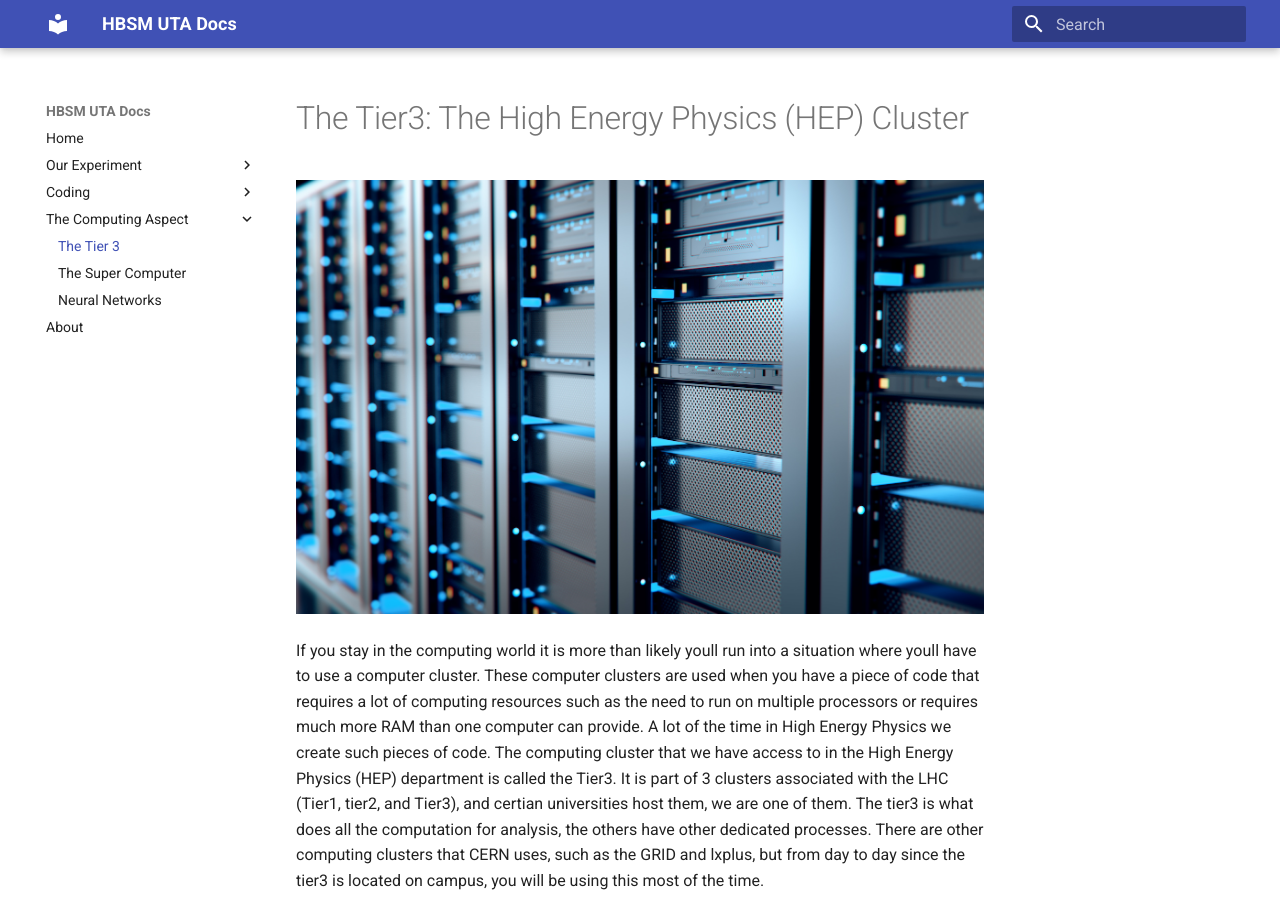
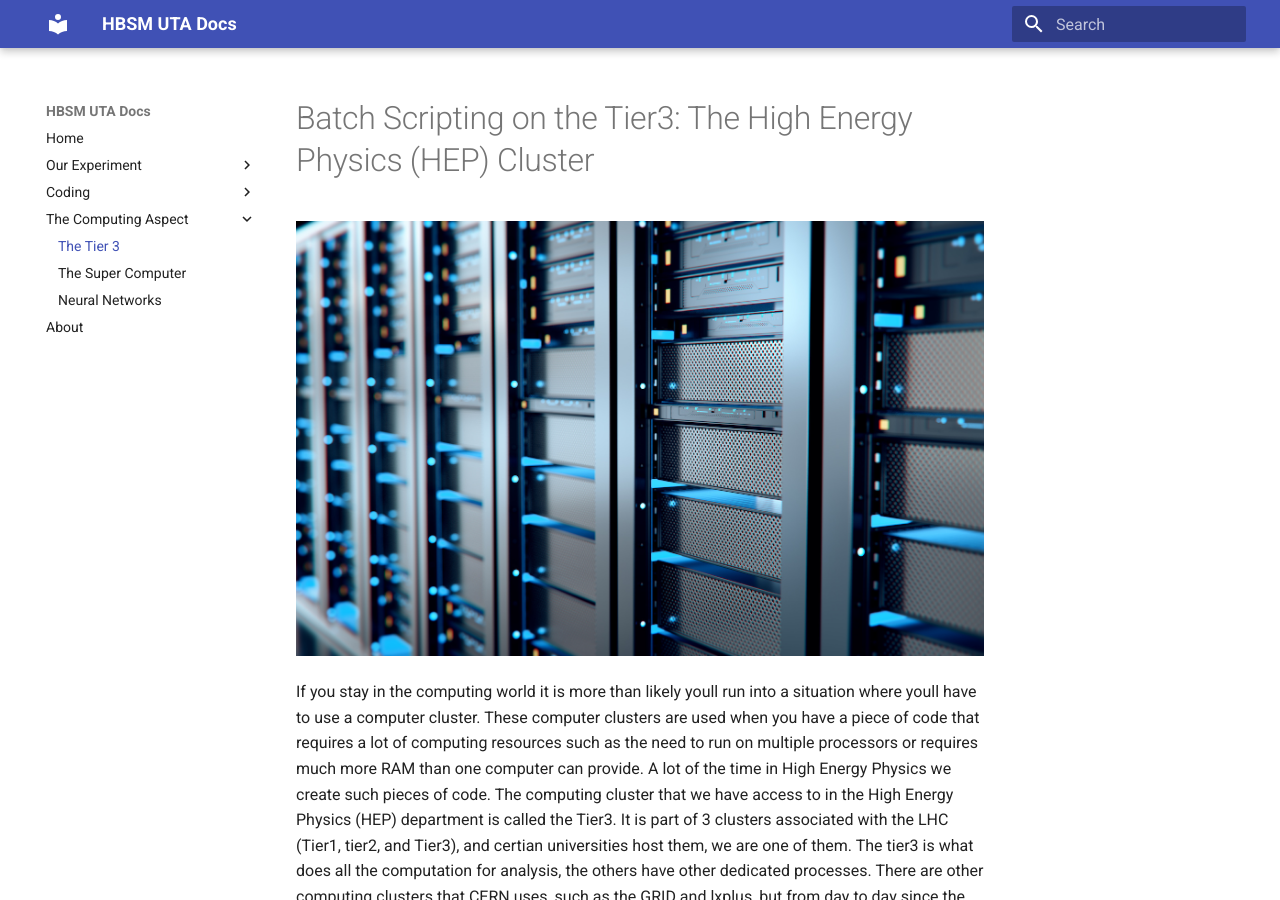
Before and after one commit to Jcardenas34/UTA-HBSM-New-Member-Quick-Start-Documentation, an MkDocs documentation site: the page built from docs/tier3.md, in a window 1280 px wide and 900 px high. Built offline with MkDocs 1.6.1 and Material for MkDocs 9.7.7, drawn with Linux system fonts in a browser that asks for light colours.

Commit message:
Update tier3.md
Changed the name to reflect what is actually in the file, information about batch scripting in
pbs, might have to change later when we transfer over to slurm

```diff
--- a/docs/tier3.md
+++ b/docs/tier3.md
@@ -1,4 +1,4 @@
-# The Tier3: The High Energy Physics (HEP) Cluster
+# Batch Scripting on the Tier3: The High Energy Physics (HEP) Cluster
 
 ![cluster](img/servers.jpeg)
 
```
